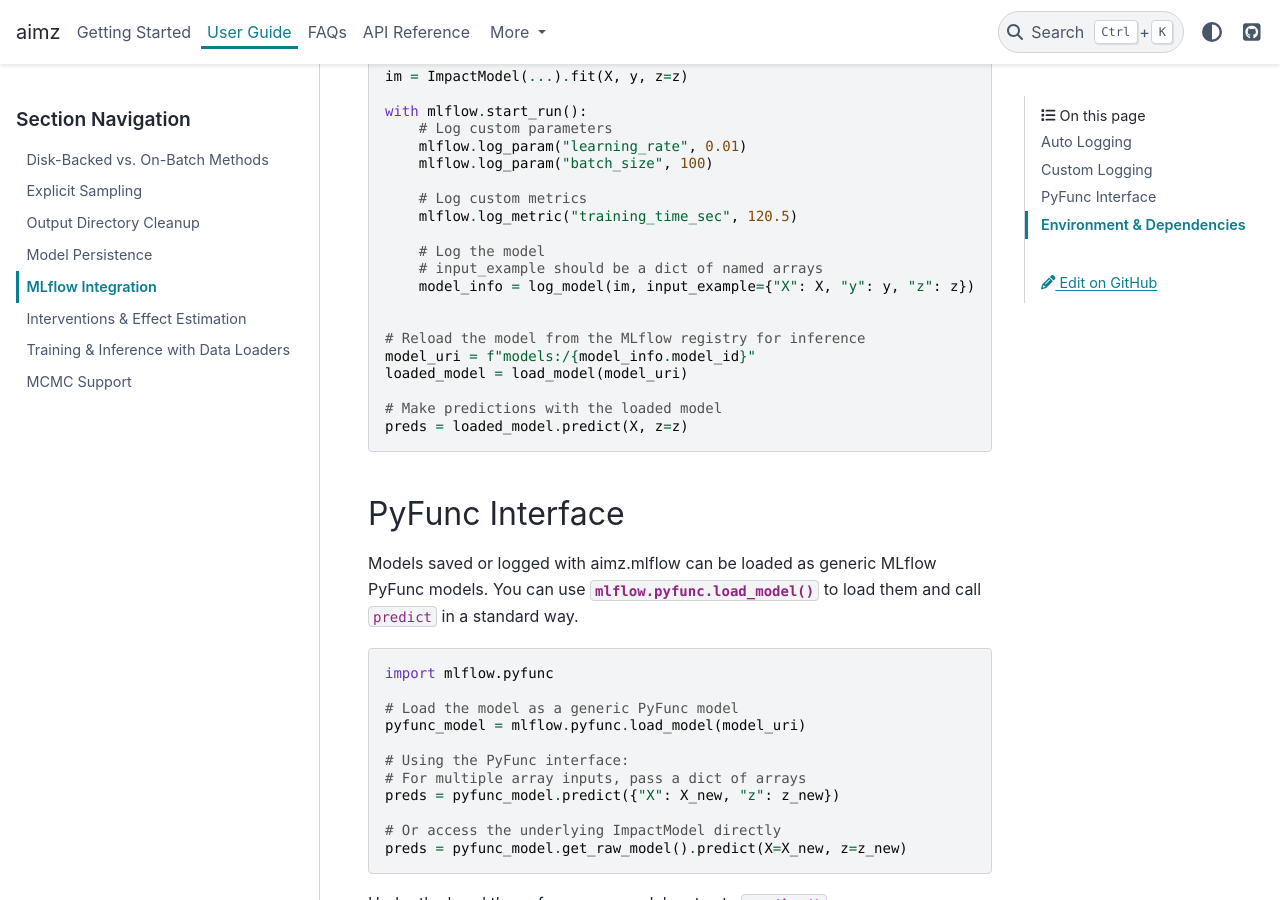
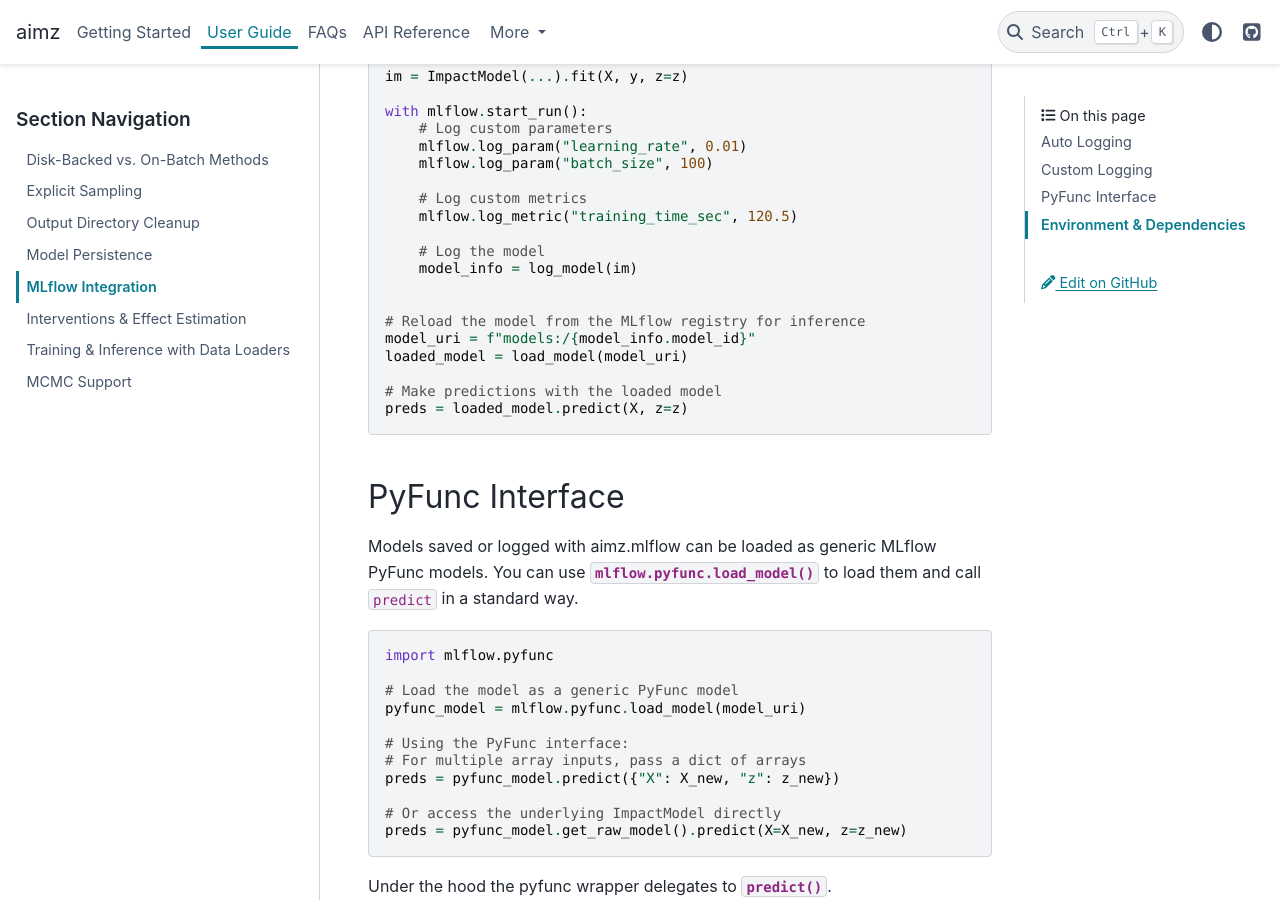
Before and after one commit to markean/aimz, a Sphinx documentation site: the page built from docs/source/user_guide/mlflow.rst, in a window 1280 px wide and 900 px high, scrolled down 2945 px. Built offline with Sphinx 7.4.7 and the PyData theme 0.15.4, drawn with Linux system fonts in a browser that asks for light colours.

Commit message:
Fix logging example in MLflow documentation

```diff
--- a/docs/source/user_guide/mlflow.rst
+++ b/docs/source/user_guide/mlflow.rst
@@ -123,8 +123,7 @@ Logging directly to an active MLflow run:
         mlflow.log_metric("training_time_sec", 120.5)
 
         # Log the model
-        # input_example should be a dict of named arrays
-        model_info = log_model(im, input_example={"X": X, "y": y, "z": z})
+        model_info = log_model(im)
 
 
     # Reload the model from the MLflow registry for inference
```
